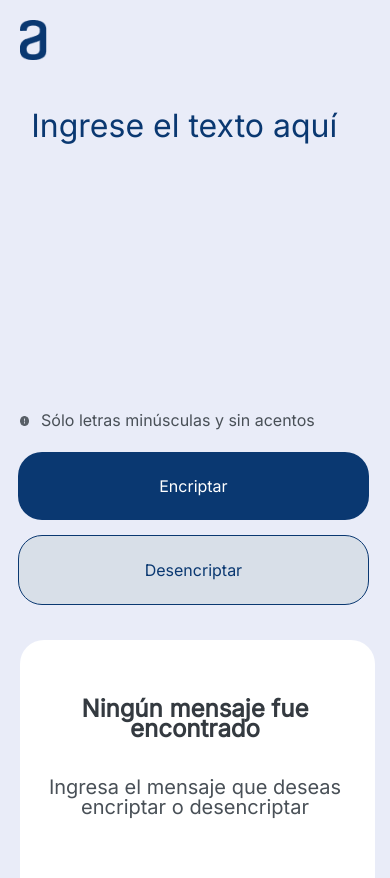
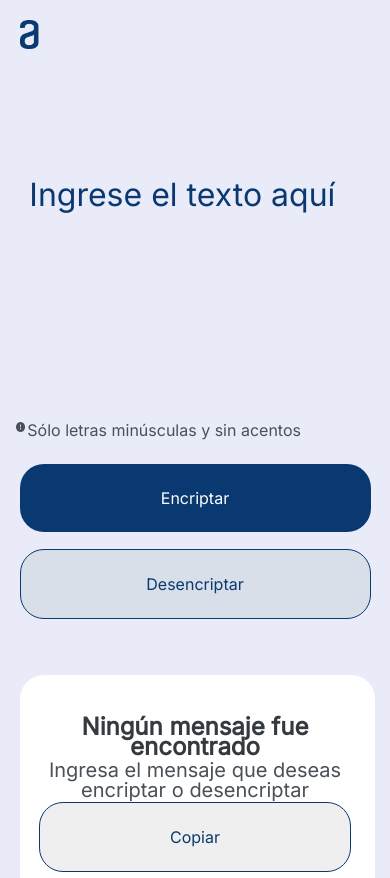
Before and after one commit to SleepySunset/Encriptador-HTML-CSS-JS, a plain HTML site: page index.html in a window 390 px wide. Shown: the top 878 px of the page. Drawn offline with Linux system fonts and the light colour scheme.

Commit message:
solucion problemas de responsividad

```diff
--- a/style.css
+++ b/style.css
@@ -160,19 +160,18 @@ body{
  @media (max-width:800px){
 
     #logoAlura{
-        width: 7%;
+        width: 5%;
         padding-top: 5%;
         padding-left: 5%;
 
     }
 
     #textoIngreso{
-        display: flex;
+        position: absolute;
         width: 84%;
         height: 300px;
-        padding-top: 10%;
-        padding-left: 8%;
-        padding-right: 8%;
+        top: 20%;
+        left: 7%;
         font-weight: 400;
         font-family: 'Inter', sans-serif;
         font-size: 32px;
@@ -189,27 +188,23 @@ body{
         opacity: 1;
     }
 
-    .informacion{
-        position: relative;
-        margin-top: 2%;
-        margin: 2% 0;
-    }
 
     #info-logo{
         width: 2.5%;
-        display: inline;
-        margin: auto;
-        opacity: 90%;
-        padding-left: 5%;
+        position: absolute;
+        top: 50%;
+        left:4%;
 
     }
 
     #condicion-minusculas{
-        display: inline-block;
+        position: absolute;
+        top: 50%;
+        left:7%;
         color:#495057;
         font-family: 'Inter', sans-serif;
         size: 12px;
-        padding: 2%;
+
     }
 
 
@@ -220,9 +215,9 @@ body{
 
     #botonEncriptar{
         display: block;
-        position: relative;
-        margin: 4% 4.6%;
-        padding-left: 5%;
+        position: absolute;
+        top: 55%;
+        left:5%;
         background-color: #0A3871;
         width: 90%;
         border: none;
@@ -236,8 +231,9 @@ body{
 
     #botonDesencriptar{
         display: block;
-        position: relative;
-        margin: 4% 4.6%;
+        position: absolute;
+        top: 65%;
+        left:5%;
         background-color: #D8DFE8;
         width: 90%;
         border: 1px solid #0A3871;
@@ -250,13 +246,11 @@ body{
     }
 
     #textoSalida{
-        display: inline;
         position: absolute;
+        top: 80%;
+        left: 5%;
         width: 90%;
-        margin: 5%;
         height: 250px;
-        padding-bottom: 100px;
-        padding-top: 200px;
         font-weight: 400;
         font-family: 'Inter', sans-serif;
         font-size: 24px;
@@ -274,12 +268,9 @@ body{
 
     #sinmensaje{
         position: absolute;
-        display: inline;
+        top: 85%;
+        left:10%;
         width: 80%;
-        padding-top: 20%;
-        padding-left: 10%;
-        padding-bottom: 10%;
-        margin-bottom: 5%;
         font-size: 24px;
         font-weight: 700;
         font-style: bold;
@@ -291,13 +282,9 @@ body{
 
     #instruccion{
         position: absolute;
-        display: inline;
         width: 80%;
-        padding-top: 35%;
-        padding-left: 10%;
-        padding-bottom: 15%;
-        padding-right: 10%;
-        margin-top: 5%;
+        top: 90%;
+        left:10%;
         font-size: 20px;
         font-weight: 400;
         color: #495057;
@@ -307,16 +294,18 @@ body{
 
 
     #botonCopiar{
-        display: block;
+        position: absolute;
         background-color:none;
-        width: 328px;
-        height: 67px;
+        width: 80%;
+        top:95%;
+        left:10%;
         border: 1px solid #0A3871;
         border-radius: 24px;
         padding: 24px;
         color: #0A3871;
         font-family: 'Inter', sans-serif;
         font-size: 16px;
-        visibility: hidden;
+        visibility: visible;
     }
+
 }
```
